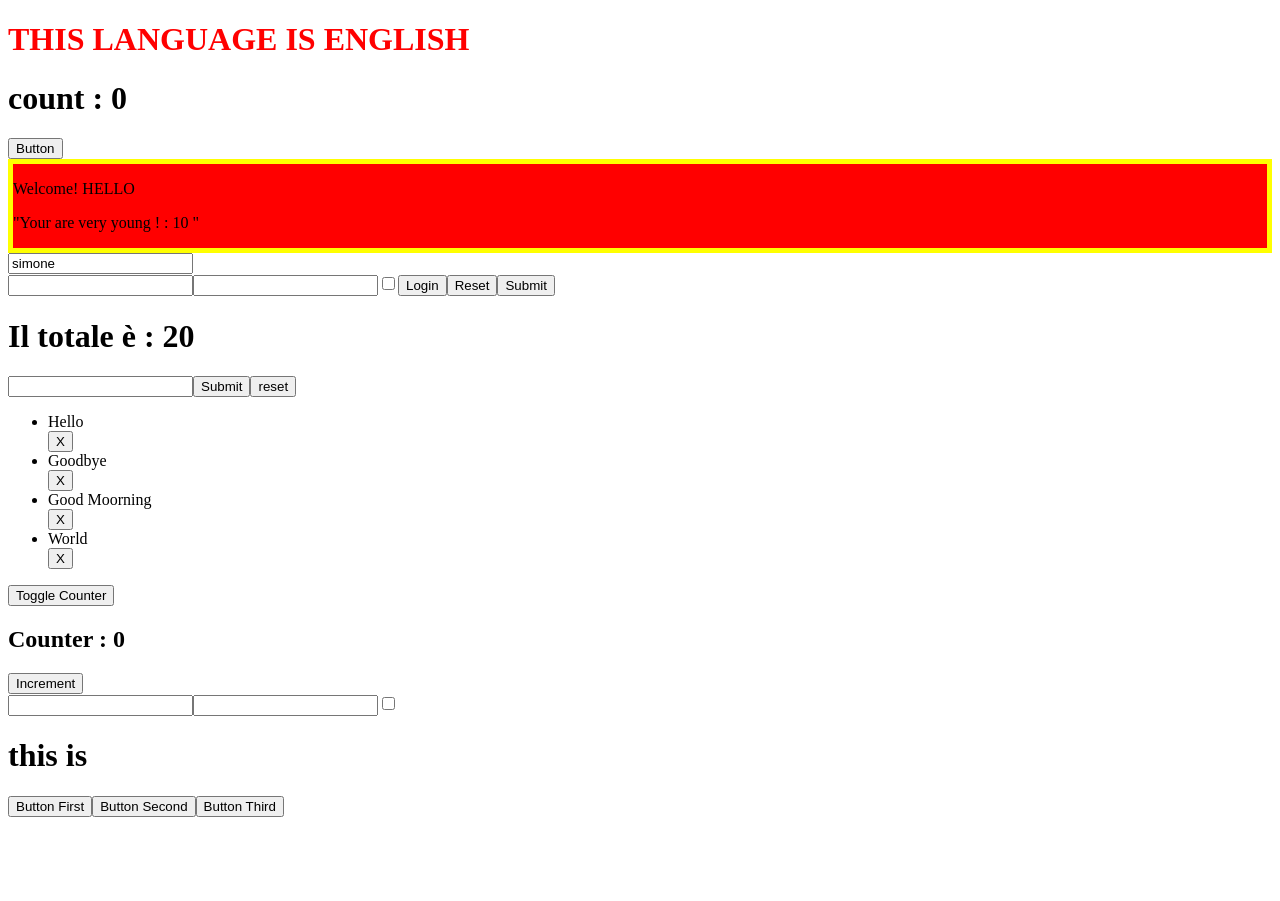
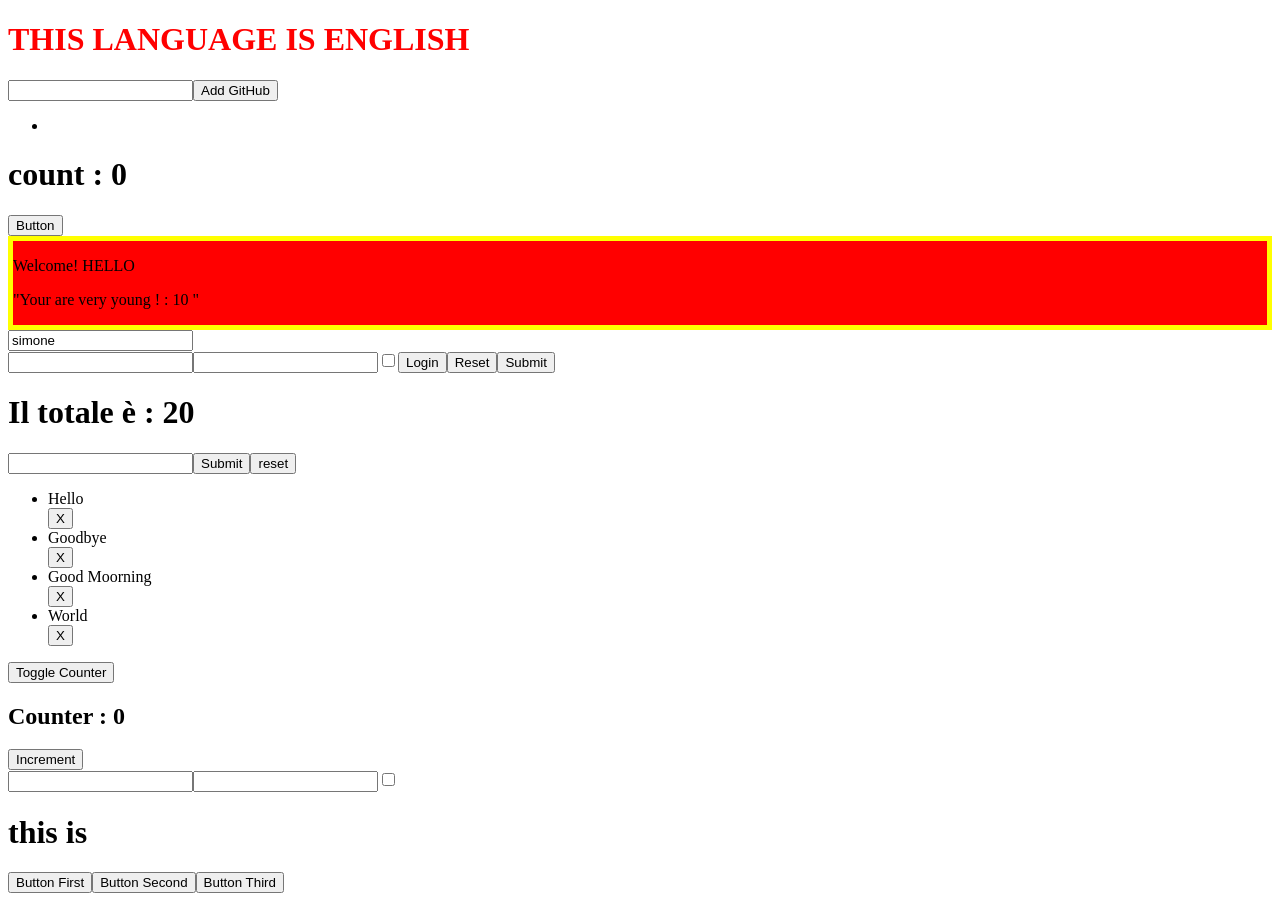
Before and after one commit to Simonedamb/React-exercises, a React (Create React App) app: page / in a window 1280 px wide. Before the commit the page ends 825 px from the top, so only its background shows below. Built offline with nearby package versions, Linux system fonts and the light colour scheme; no server answers.

Commit message:
useEffect-04

```diff
--- a/src/App.js
+++ b/src/App.js
@@ -8,7 +8,7 @@ import { UcontrolledLogin } from "./UncontrolledLogin";
 import Counter from "./Counter";
 import { Language } from "./Language";
 import Sum from "./Sum";
-import { GithubUser } from "./GithubUser";
+import { GithubUserList } from "./GithubUserList";
 
 export function App() {
   const [showCounter, setShowCounter] = useState(true);
@@ -20,7 +20,7 @@ export function App() {
   return (
     <>
       <Language />
-      <GithubUser username="gianmarcotoso" />
+      <GithubUserList />
       <ClickCounter />
       <InteractiveWelcome />
       <UcontrolledLogin />
--- a/src/GithubUser.js
+++ b/src/GithubUser.js
@@ -1,18 +1,14 @@
 import { useEffect, useState } from "react";
 
-export function GithubUser({ username }) {
+function GithubUser({ username }) {
   const [data, setData] = useState(null);
 
   useEffect(() => {
     fetch(`https://api.github.com/users/${username}`)
-      .then((response) => {
-        return response.json();
-      })
-      .then((json) => {
-        console.log(json);
-        setData(json);
-      });
+      .then((response) => response.json())
+      .then((json) => setData(json));
   }, [username]);
 
   return <div>{data && <h1>{data.name}</h1>}</div>;
 }
+export default GithubUser;
--- /dev/null
+++ b/src/GithubUserList.js
@@ -0,0 +1,27 @@
+import { useState } from "react";
+import GithubUser from "./GithubUser";
+
+export function GithubUserList() {
+  const [data, setData] = useState(["simonedamb"]);
+
+  const handleAddItem = (event) => {
+    event.preventDefault();
+    setData([...data, event.target.elements.list.value]);
+  };
+
+  return (
+    <div>
+      <form onSubmit={handleAddItem}>
+        <input name="list" />
+        <button type="submit">Add GitHub</button>
+      </form>
+      <ul>
+        {data.map((name) => (
+          <li>
+            <GithubUser username={name} />
+          </li>
+        ))}
+      </ul>
+    </div>
+  );
+}
```
